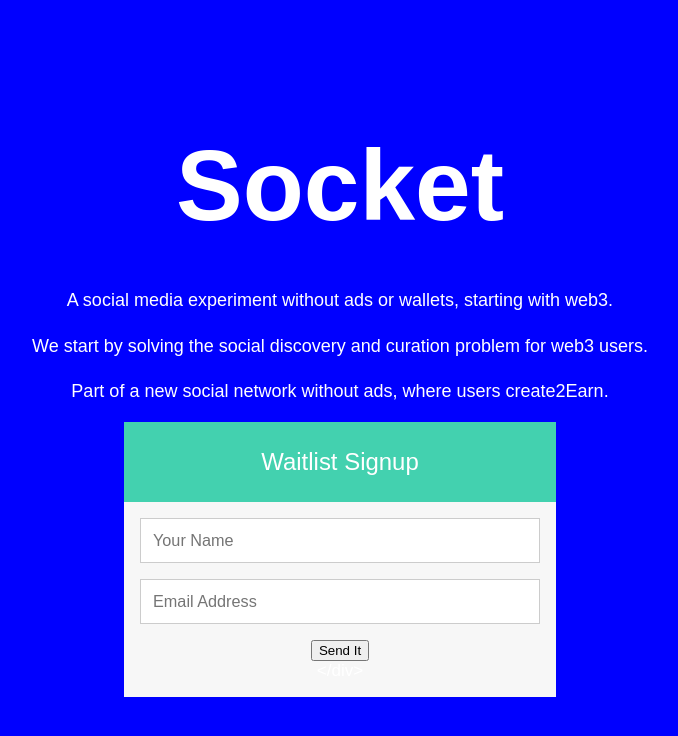
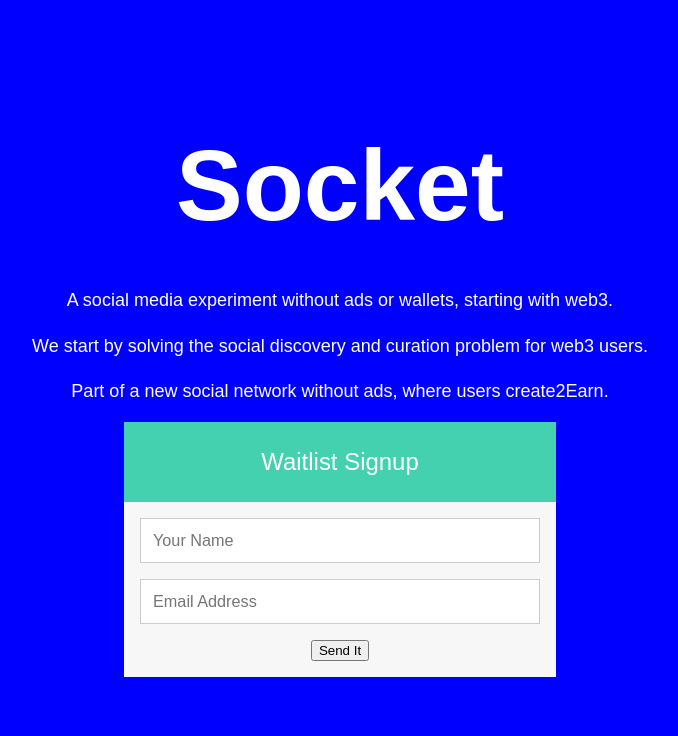
Before and after one commit to evazhang612/sokt-landing, a Jekyll site: the page built from index.md, in a window 1280 px wide. Shown: the top 736 px of the page, without its empty margins (300-978 px from the left). Built offline with Jekyll 4.4.1, drawn with Linux system fonts in a browser that asks for light colours; nearby versions of some CDN libraries; library files that are not in the unit come from our copies; comment, search, counter and statistics services are not loaded.

Commit message:
Fix form bug

```diff
--- a/index.md
+++ b/index.md
@@ -11,7 +11,7 @@ Part of a new social network without ads, where users create2Earn.
 
 <div class="form-style-6">
 <h1>Waitlist Signup</h1>
-<form>
+<div>
 <form action="https://getform.io/f/96389641-994a-4df5-9214-495fe8dd4497" method="POST">
     <input type="text" name="name"  placeholder="Your Name">
     <input type="email" name="email" placeholder="Email Address">
```
